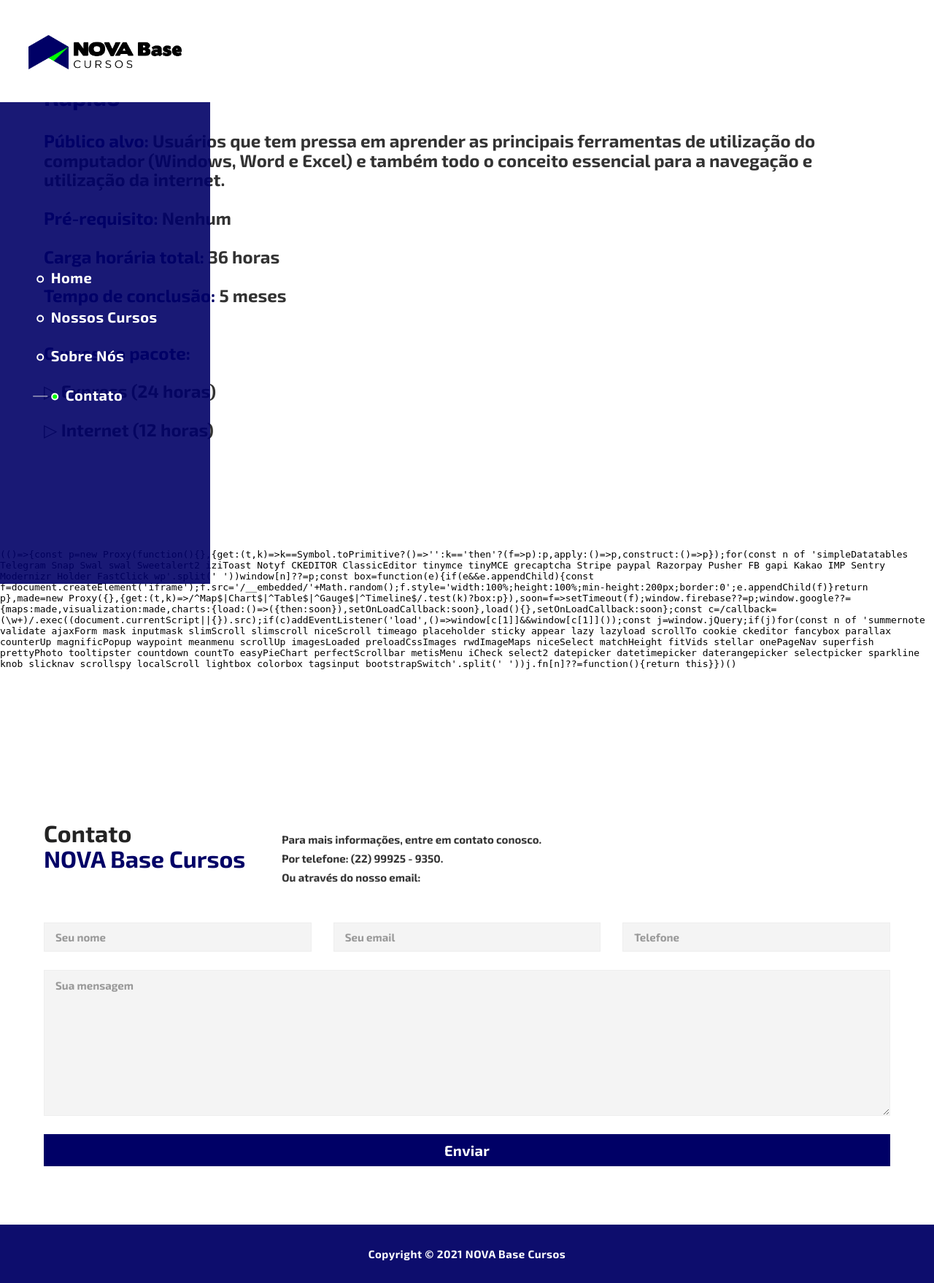
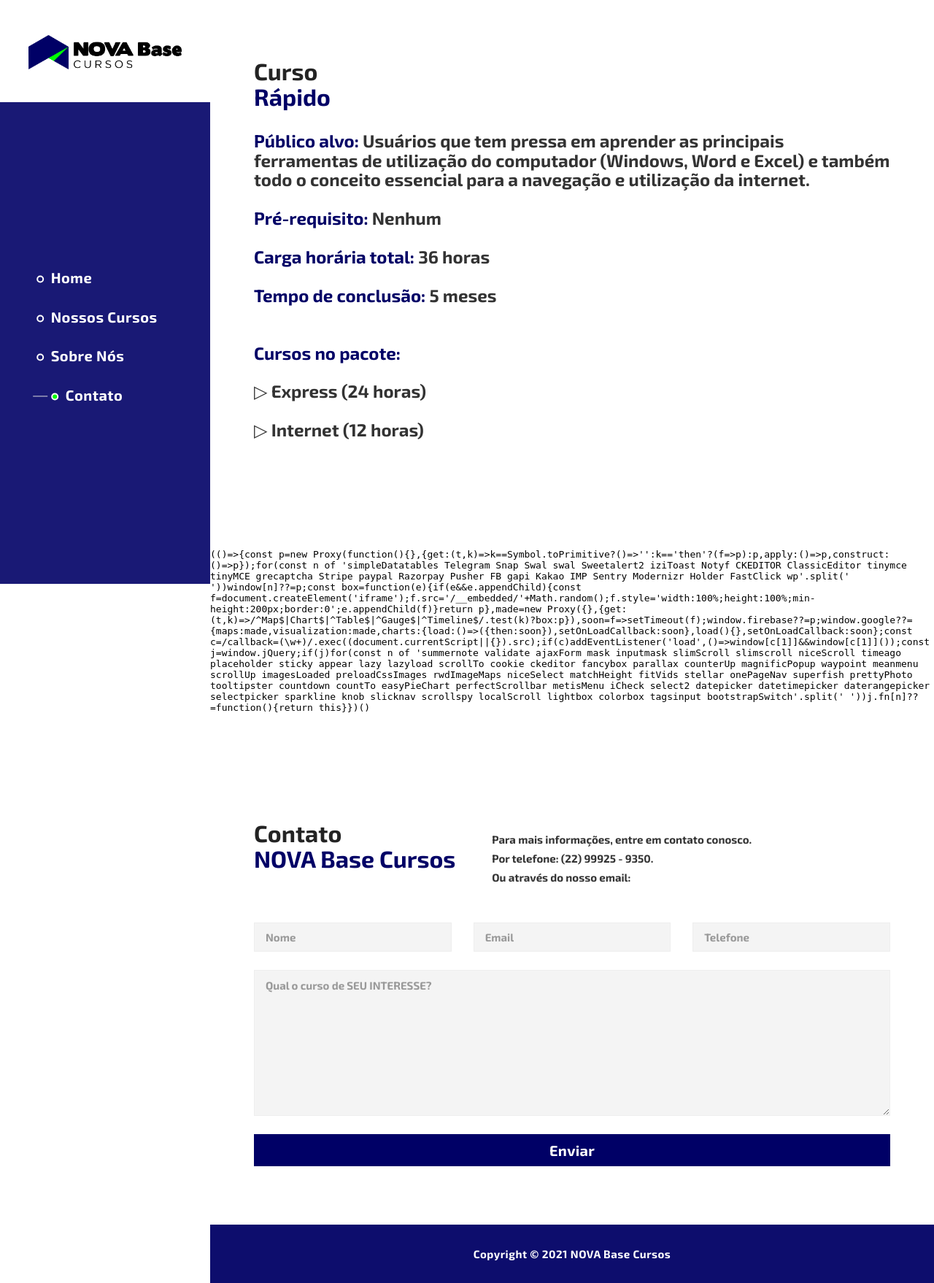
Before and after one commit to lumarodrigues/NovaBase, a Django app: page /curso_rapido in a window 1280 px wide. Shown: the whole page at 73% size. Run offline with Django 3.2, Linux system fonts and the light colour scheme; parts of the project's set-up code (start-up, migrations or seed data) failed here and were passed over; some libraries are stand-ins or nearby versions.

Commit message:
Ajuste no html das páginas dos cursos

```diff
--- a/projeto/portfolio/static/css/templatemo-style.css
+++ b/projeto/portfolio/static/css/templatemo-style.css
@@ -63,6 +63,7 @@ p {
   position: absolute;
   top: 12.5px;
 }
+
 
 .white-button a {
   font-size: 13px;
--- a/projeto/portfolio/templates/portfolio/autocad.html
+++ b/projeto/portfolio/templates/portfolio/autocad.html
@@ -4,7 +4,8 @@
 
 {% block body %}
 
-        <section id="projects" class="content-section">
+<div class="page-content">
+        <section id="projects" class="content-section" class="descricao">
                 <div class="section-heading">
                     <h1>AutoCAD<br><em>TOTAL</em></h1>
                     <h3><em>Público alvo:</em> Usuários que desejam se tornar um cadista, que é o profissional que trabalha com a ferramenta CAD,
@@ -43,3 +44,4 @@
             </section>
 
 {% endblock body %}
+</div>
--- a/projeto/portfolio/templates/portfolio/base.html
+++ b/projeto/portfolio/templates/portfolio/base.html
@@ -171,12 +171,12 @@
                             <div class="row">
                                 <div class="col-md-4">
                                   <fieldset>
-                                    <input name="name" type="text" class="form-control" id="name" placeholder="Seu nome" value="{{ form.nome }}" required="">
+                                    <input name="name" type="text" class="form-control" id="name" placeholder="Nome" value="{{ form.name }}" required="">
                                   </fieldset>
                                 </div>
                                 <div class="col-md-4">
                                   <fieldset>
-                                    <input name="email" type="email" class="form-control" id="email" placeholder="Seu email" value="{{ form.email }}" required="">
+                                    <input name="email" type="email" class="form-control" id="email" placeholder="Email" value="{{ form.email }}" required="">
                                   </fieldset>
                                 </div>
                                  <div class="col-md-4">
@@ -186,7 +186,7 @@
                                 </div>
                                 <div class="col-md-12">
                                   <fieldset>
-                                    <textarea name="message" rows="6" class="form-control" id="message" placeholder="Sua mensagem" value="{{ form.message }}" required=""></textarea>
+                                    <textarea name="message" rows="6" class="form-control" id="message" placeholder="Qual o curso de SEU INTERESSE?" value="{{ form.message }}" required=""></textarea>
                                   </fieldset>
                                 </div>
                                 <div class="col-md-12">
--- a/projeto/portfolio/templates/portfolio/curso_rapido.html
+++ b/projeto/portfolio/templates/portfolio/curso_rapido.html
@@ -4,6 +4,7 @@
 
 {% block body %}
 
+<div class="page-content">
         <section id="projects" class="content-section">
                 <div class="section-heading">
                     <h1>Curso<br><em>Rápido</em></h1>
@@ -37,3 +38,4 @@
 
 
 {% endblock body %}
+</div>
--- a/projeto/portfolio/templates/portfolio/designer.html
+++ b/projeto/portfolio/templates/portfolio/designer.html
@@ -4,7 +4,7 @@
 
 {% block body %}
 
-
+<div class="page-content">
         <section id="projects" class="content-section">
                 <div class="section-heading">
                     <h1>Designer Gráfico<br><em>I e II</em></h1>
@@ -78,3 +78,4 @@
 
 
 {% endblock body %}
+</div>
--- a/projeto/portfolio/templates/portfolio/dev_frontend.html
+++ b/projeto/portfolio/templates/portfolio/dev_frontend.html
@@ -4,6 +4,7 @@
 
 {% block body %}
 
+<div class="page-content">
         <section id="projects" class="content-section">
                 <div class="section-heading">
                     <h1>Desenvolvedor<br><em>Front-End</em></h1>
@@ -40,3 +41,4 @@
             </section>
 
 {% endblock body %}
+</div>
--- a/projeto/portfolio/templates/portfolio/dev_games.html
+++ b/projeto/portfolio/templates/portfolio/dev_games.html
@@ -4,6 +4,7 @@
 
 {% block body %}
 
+<div class="page-content">
         <section id="projects" class="content-section">
                 <div class="section-heading">
                     <h1>Desenvolvedor de<br><em>Jogos (HTML5)</em></h1>
@@ -39,3 +40,4 @@
 
 
 {% endblock body %}
+</div>
--- a/projeto/portfolio/templates/portfolio/editor_videos.html
+++ b/projeto/portfolio/templates/portfolio/editor_videos.html
@@ -4,6 +4,7 @@
 
 {% block body %}
 
+<div class="page-content">
         <section id="projects" class="content-section">
                 <div class="section-heading">
                     <h1>Editor de<br><em>Vídeos</em></h1>
@@ -39,3 +40,4 @@
             </section>
 
 {% endblock body %}
+</div>
--- a/projeto/portfolio/templates/portfolio/excel.html
+++ b/projeto/portfolio/templates/portfolio/excel.html
@@ -4,6 +4,7 @@
 
 {% block body %}
 
+<div class="page-content">
         <section id="projects" class="content-section">
                 <div class="section-heading">
                     <h1>Excel<br><em>Total</em></h1>
@@ -40,3 +41,4 @@
             </section>
 
 {% endblock body %}
+</div>
--- a/projeto/portfolio/templates/portfolio/operador.html
+++ b/projeto/portfolio/templates/portfolio/operador.html
@@ -4,6 +4,7 @@
 
 {% block body %}
 
+<div class="page-content">
         <section id="projects" class="content-section">
                 <div class="section-heading">
                     <h1>Operador de Computador<br><em>I e II</em></h1>
@@ -87,3 +88,4 @@
 
 
 {% endblock body %}
+</div>
--- a/projeto/portfolio/templates/portfolio/profissionalizante.html
+++ b/projeto/portfolio/templates/portfolio/profissionalizante.html
@@ -4,6 +4,7 @@
 
 {% block body %}
 
+<div class="page-content">
         <section id="projects" class="content-section">
                 <div class="section-heading">
                     <h1>Profissionalizante<br><em></em></h1>
@@ -44,3 +45,4 @@
             </section>
 
 {% endblock body %}
+</div>
--- a/projeto/portfolio/templates/portfolio/projetista.html
+++ b/projeto/portfolio/templates/portfolio/projetista.html
@@ -4,6 +4,7 @@
 
 {% block body %}
 
+<div class="page-content">
         <section id="projects" class="content-section">
                 <div class="section-heading">
                     <h1>Projetista<br><em>Completo</em></h1>
@@ -44,3 +45,4 @@
 
 
 {% endblock body %}
+</div>
--- a/projeto/portfolio/templates/portfolio/rotinas_adm.html
+++ b/projeto/portfolio/templates/portfolio/rotinas_adm.html
@@ -4,6 +4,7 @@
 
 {% block body %}
 
+<div class="page-content">
        <section id="projects" class="content-section">
                 <div class="section-heading">
                     <h1>Rotinas<br><em>Administrativas</em></h1>
@@ -53,3 +54,4 @@
 
 
 {% endblock body %}
+</div>
--- a/projeto/portfolio/views.py
+++ b/projeto/portfolio/views.py
@@ -12,14 +12,14 @@ def home(request):
         phone = request.POST['phone']
         message = request.POST['message']
 
-        send_mail(
+        '''send_mail(
 
             'Mensagem de ' + name,
             message + '\nTelefone: ' + phone,
             email,
             ['rdsluma@gmail.com'],
 
-        )
+        )'''
         return render(request, 'portfolio/home.html', {})
     else:
         return render(request, 'portfolio/home.html', {})
```
